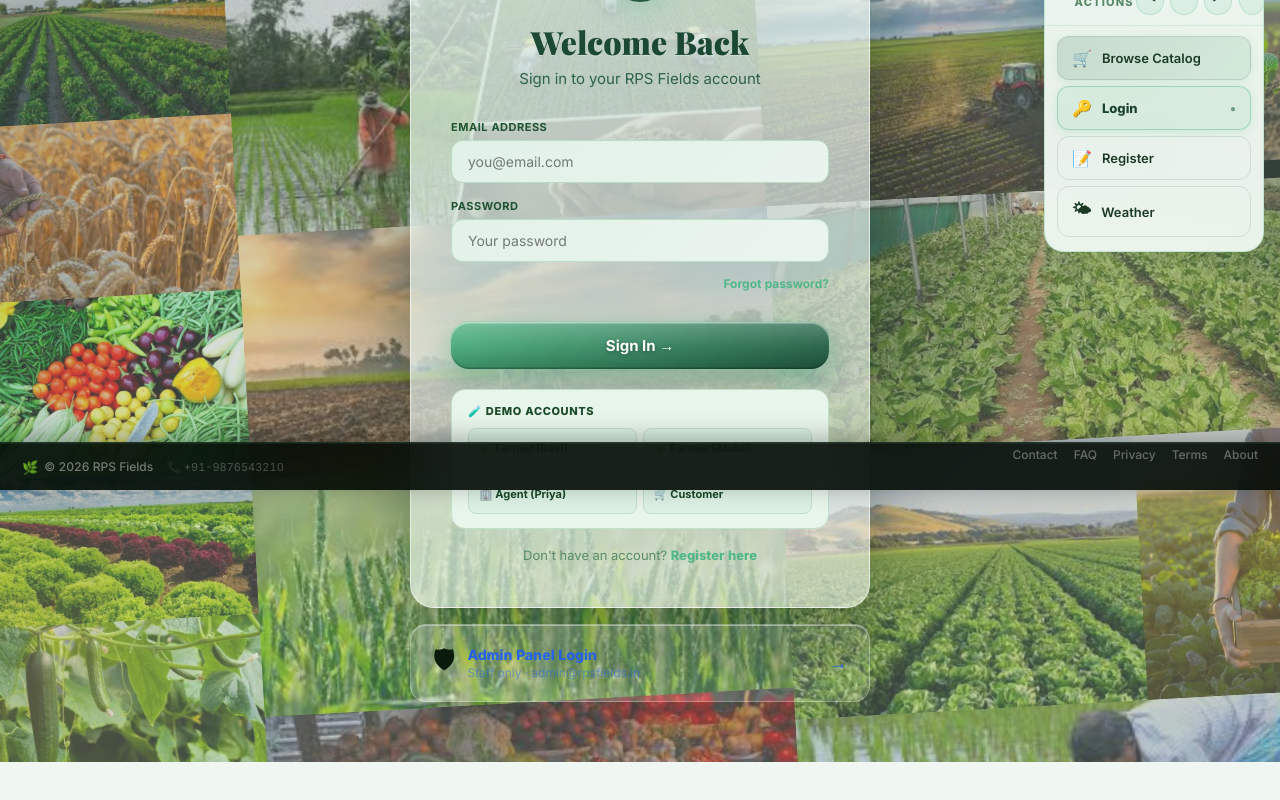
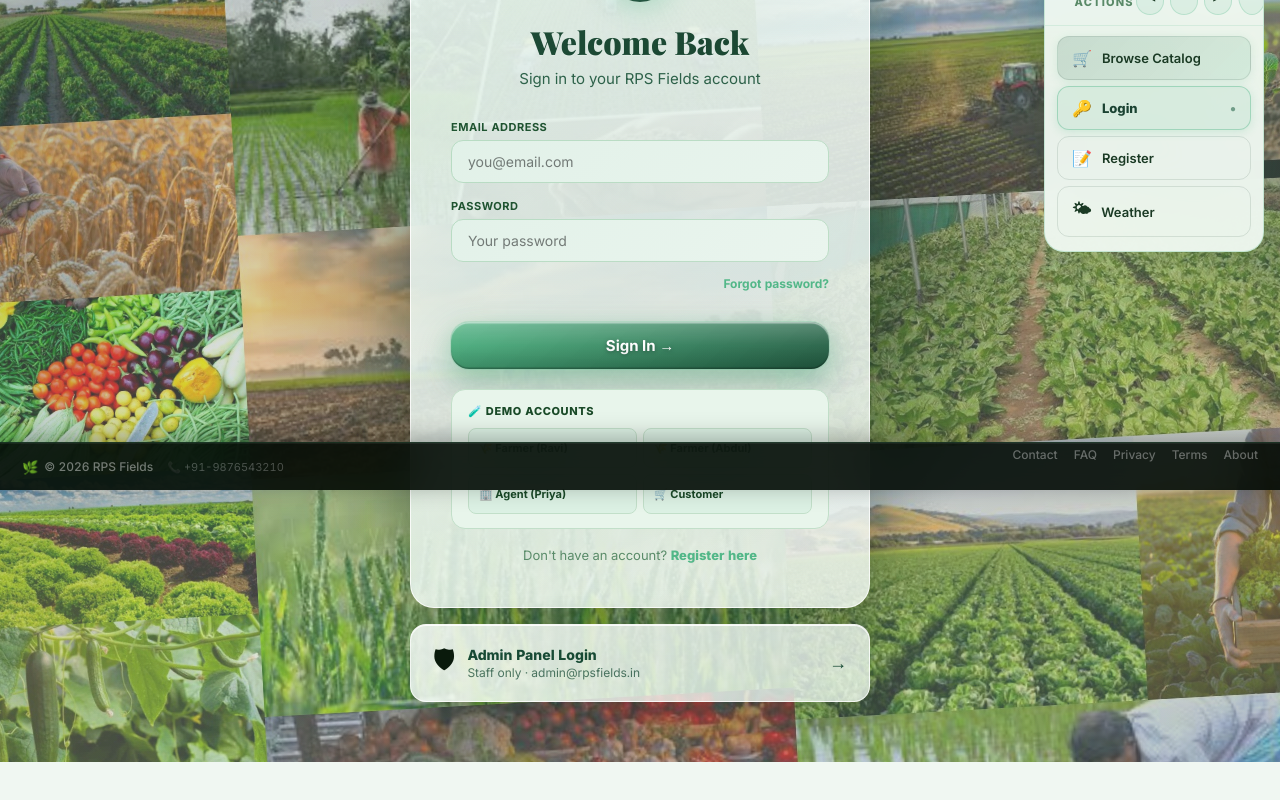
Before and after one commit to vanneldaskrishnachaitanya/rps-fields, a React (Create React App) app in the folder frontend/: page /login in a window 1280 px wide. Shown: the part 310-1110 px from the top of the page. Built offline with nearby package versions, Linux system fonts and the light colour scheme; no server answers; the HTML template or start-up script is replaced by a standard one; a web font is replaced by a local one.

Commit message:
Improve white-mode visibility for login and admin cards

```diff
--- a/frontend/src/pages/LoginPage.jsx
+++ b/frontend/src/pages/LoginPage.jsx
@@ -107,9 +107,9 @@
 
   const inp = hasErr => ({
     width:"100%", padding:"12px 16px", borderRadius:12,
-    border:`1.5px solid ${hasErr ? "#e74c3c" : tk.border}`,
-    background: hasErr ? (dark?"#2a1010":"#fff0f0") : tk.bgInput,
-    color:tk.text, fontSize:14, boxSizing:"border-box",
+    border:`1.5px solid ${hasErr ? "#e74c3c" : (dark ? tk.border : "rgba(17,58,38,0.28)")}`,
+    background: hasErr ? (dark?"#2a1010":"#fff0f0") : (dark ? tk.bgInput : "rgba(255,255,255,0.88)"),
+    color: dark ? tk.text : "#163c2a", fontSize:14, boxSizing:"border-box",
     outline:"none", fontFamily:"'Inter',sans-serif",
     transition:"border-color 0.2s, box-shadow 0.2s",
   });
@@ -177,7 +177,7 @@
             borderRadius:"50%",
             background: dark
               ? "radial-gradient(circle, rgba(82,183,136,0.18) 0%, rgba(82,183,136,0.08) 36%, rgba(0,0,0,0) 72%)"
-              : "radial-gradient(circle, rgba(18,47,32,0.30) 0%, rgba(18,47,32,0.16) 38%, rgba(18,47,32,0) 72%)",
+              : "radial-gradient(circle, rgba(18,47,32,0.38) 0%, rgba(18,47,32,0.22) 38%, rgba(18,47,32,0) 72%)",
           }}
         />
         <div
@@ -220,7 +220,7 @@
         </div>
 
         {/* Main Card */}
-        <div data-tilt className={dark ? "liquid-glass-dark" : "liquid-glass"} style={{ borderRadius:24, padding:"44px 40px", marginBottom:16, position:"relative", overflow:"hidden", background: dark ? undefined : "linear-gradient(160deg, rgba(255,255,255,0.74), rgba(245,251,247,0.56))", border: dark ? undefined : "1px solid rgba(255,255,255,0.58)", boxShadow: dark ? undefined : "0 26px 60px rgba(14,38,26,0.30), inset 0 1px 0 rgba(255,255,255,0.75)" }}>
+        <div data-tilt className={dark ? "liquid-glass-dark" : "liquid-glass"} style={{ borderRadius:24, padding:"44px 40px", marginBottom:16, position:"relative", overflow:"hidden", background: dark ? undefined : "linear-gradient(160deg, rgba(255,255,255,0.90), rgba(242,249,245,0.82))", border: dark ? undefined : "1px solid rgba(255,255,255,0.76)", boxShadow: dark ? undefined : "0 28px 64px rgba(14,38,26,0.36), inset 0 1px 0 rgba(255,255,255,0.88)", backdropFilter: dark ? undefined : "blur(18px) saturate(140%)", WebkitBackdropFilter: dark ? undefined : "blur(18px) saturate(140%)" }}>
           <div aria-hidden="true" style={{ position:"absolute", inset:0, background: dark ? "linear-gradient(135deg, rgba(82,183,136,0.08), rgba(0,0,0,0))" : "linear-gradient(135deg, rgba(82,183,136,0.12), rgba(255,255,255,0))" }} />
 
           {!forgotMode ? (
@@ -362,16 +362,16 @@
         </div>
 
         {/* Admin Link */}
-        <div data-tilt onClick={() => navigate("/admin/login")} className={dark ? "liquid-glass-dark hover-lift" : "liquid-glass hover-lift"} style={{ borderRadius:16, padding:"16px 22px", cursor:"pointer", display:"flex", alignItems:"center", justifyContent:"space-between", transition:"all 0.3s" }}
+        <div data-tilt onClick={() => navigate("/admin/login")} className={dark ? "liquid-glass-dark hover-lift" : "liquid-glass hover-lift"} style={{ borderRadius:16, padding:"16px 22px", cursor:"pointer", display:"flex", alignItems:"center", justifyContent:"space-between", transition:"all 0.3s", background: dark ? undefined : "linear-gradient(160deg, rgba(245,251,247,0.88), rgba(232,243,236,0.78))", border: dark ? undefined : "1px solid rgba(255,255,255,0.74)", boxShadow: dark ? undefined : "0 18px 44px rgba(13,38,26,0.30), inset 0 1px 0 rgba(255,255,255,0.85)", backdropFilter: dark ? undefined : "blur(16px) saturate(145%)", WebkitBackdropFilter: dark ? undefined : "blur(16px) saturate(145%)" }}
         >
           <div style={{ display:"flex", alignItems:"center", gap:12 }}>
             <span style={{ fontSize:26 }}>🛡</span>
             <div>
-              <div style={{ color: dark?"#7eb8f7":"#2563eb", fontWeight:800, fontSize:14 }}>Admin Panel Login</div>
-              <div style={{ color: dark?"rgba(126,184,247,0.6)":"rgba(37,99,235,0.5)", fontSize:12, marginTop:2 }}>Staff only · admin@rpsfields.in</div>
+              <div style={{ color: dark?"#7eb8f7":"#174a34", fontWeight:800, fontSize:14 }}>Admin Panel Login</div>
+              <div style={{ color: dark?"rgba(126,184,247,0.6)":"rgba(23,74,52,0.74)", fontSize:12, marginTop:2 }}>Staff only · admin@rpsfields.in</div>
             </div>
           </div>
-          <span style={{ color: dark?"#7eb8f7":"#2563eb", fontSize:18 }}>→</span>
+          <span style={{ color: dark?"#7eb8f7":"#174a34", fontSize:18 }}>→</span>
         </div>
       </div>
     </div>
```
